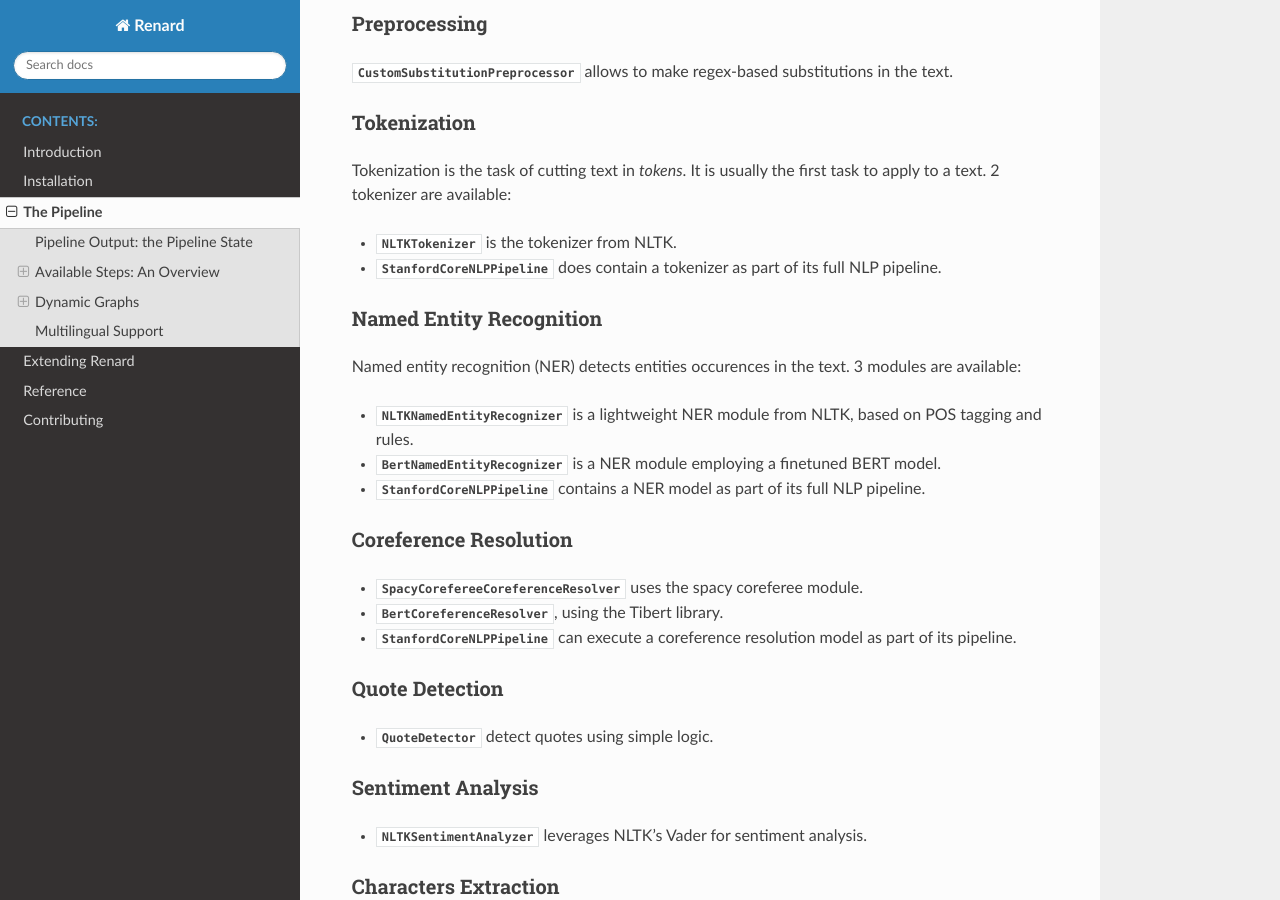
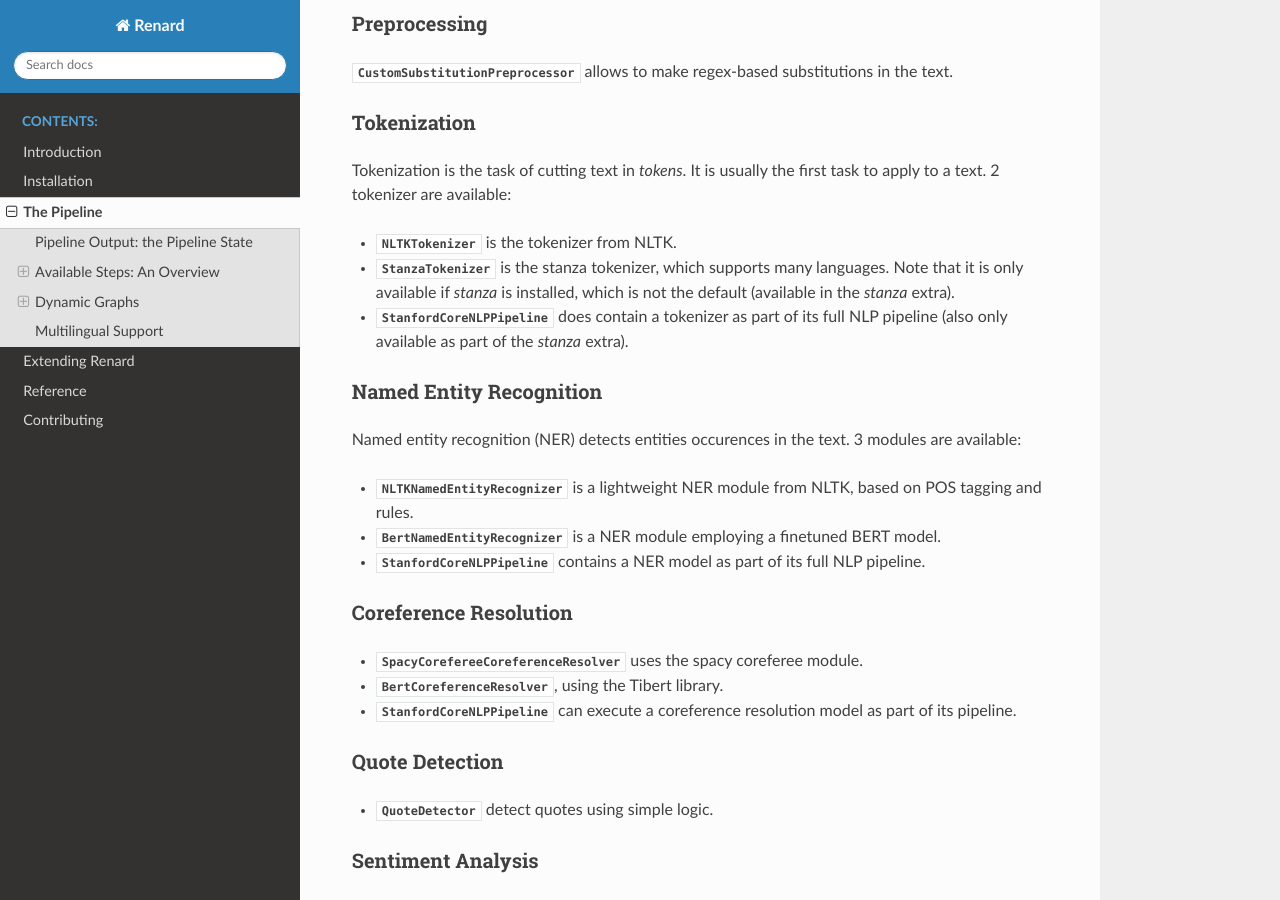
Before and after one commit to CompNet/Renard, a Sphinx documentation site: the page built from docs/pipeline.rst, in a window 1280 px wide and 900 px high, scrolled down 2433 px. Built offline with Sphinx 7.4.7 and the Read the Docs theme 3.1.0, drawn with Linux system fonts in a browser that asks for light colours.

Commit message:
update doc with reference to StanzaTokenizer

```diff
--- a/docs/pipeline.rst
+++ b/docs/pipeline.rst
@@ -143,8 +143,13 @@
 the first task to apply to a text. 2 tokenizer are available:
 
 - :class:`.NLTKTokenizer` is the tokenizer from NLTK.
+- :class:`.StanzaTokenizer` is the stanza tokenizer, which supports
+  many languages. Note that it is only available if `stanza` is
+  installed, which is not the default (available in the `stanza`
+  extra).
 - :class:`.StanfordCoreNLPPipeline` does contain a tokenizer as part
-  of its full NLP pipeline.
+  of its full NLP pipeline (also only available as part of the
+  `stanza` extra).
 
 
 Named Entity Recognition
--- a/docs/reference.rst
+++ b/docs/reference.rst
@@ -43,6 +43,11 @@
 .. autoclass:: renard.pipeline.tokenization.NLTKTokenizer
    :members:
 
+StanzaTokenizer
+---------------
+
+.. autoclass:: renard.pipeline.tokenization.StanzaTokenizer
+   :members:
 
 
 Named Entity Recognition
```
